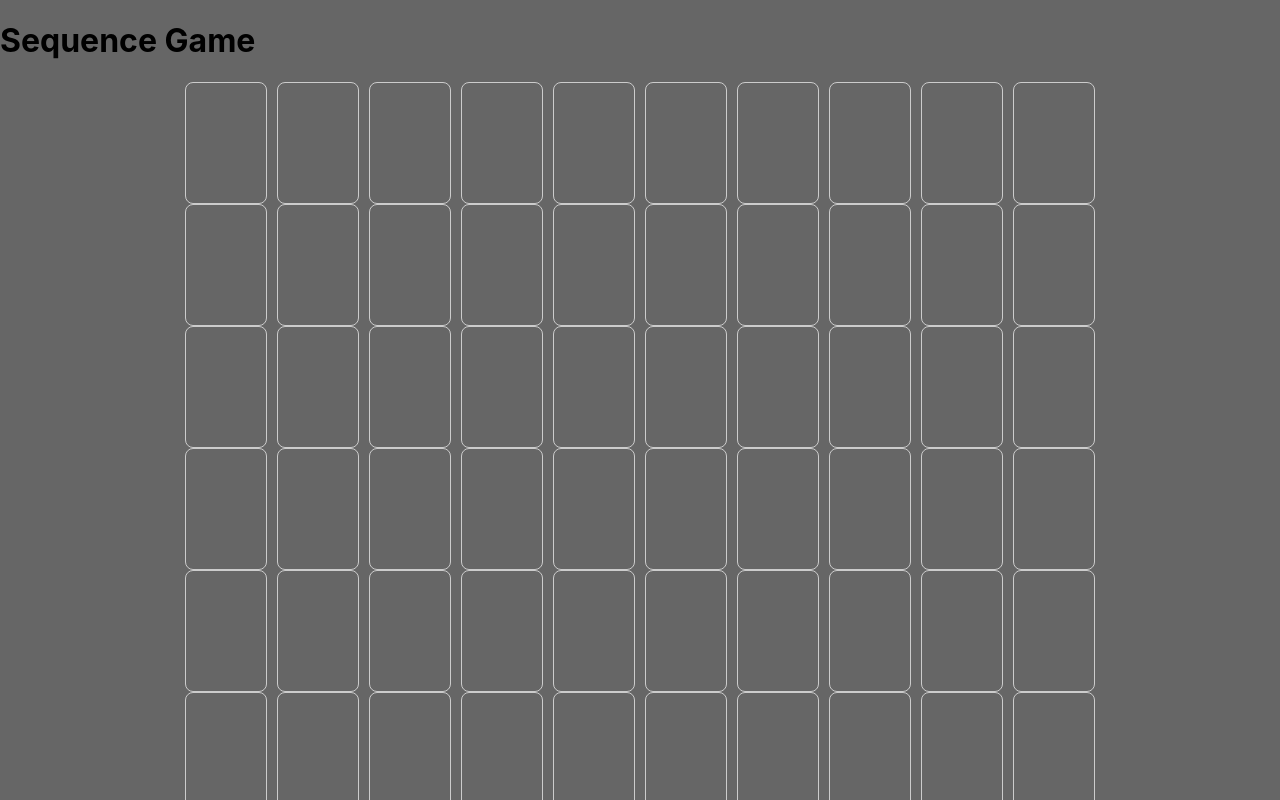
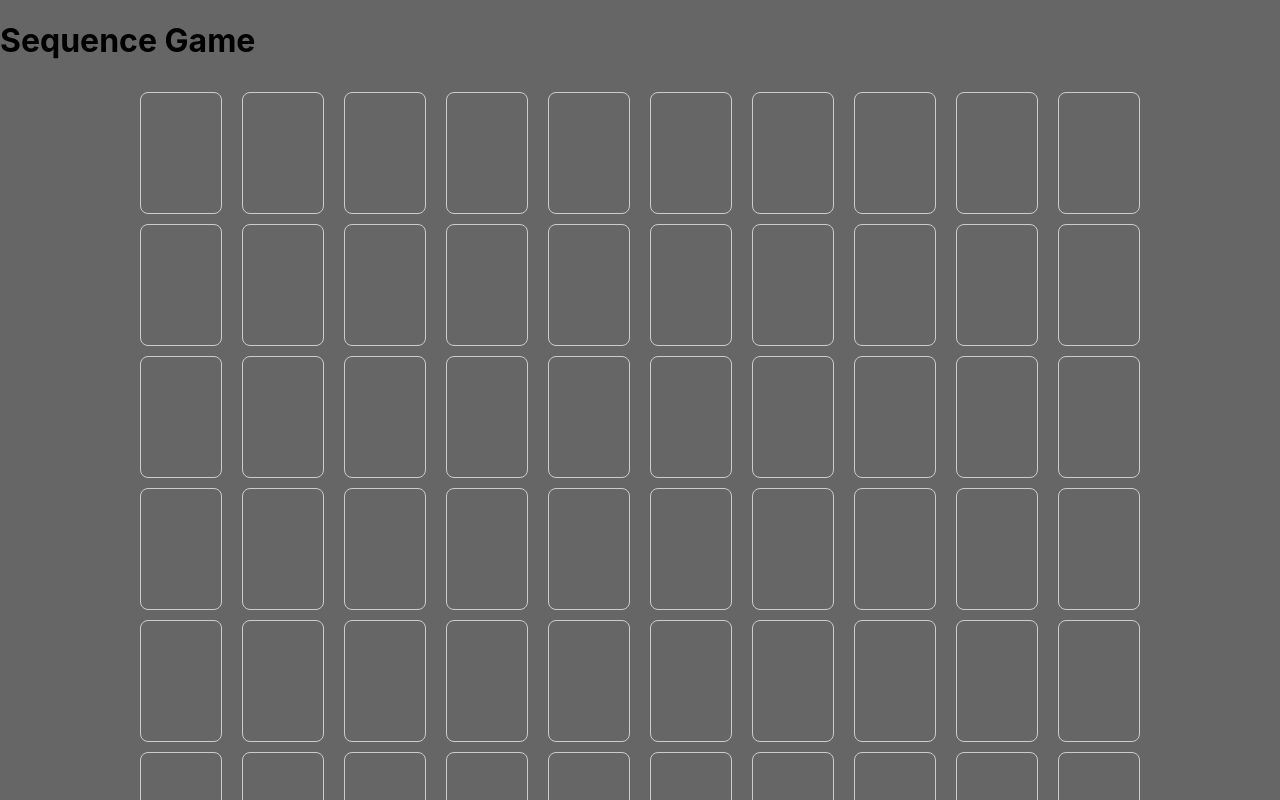
Before and after one commit to sahil-tandon/react-sequence-board-game, a React (Create React App) app: page / in a window 1280 px wide. Shown: the top 800 px of the page. Built offline with nearby package versions, Linux system fonts and the light colour scheme.

Commit message:
React Sequence Board Game | Card component update

```diff
--- a/src/components/Card/Card.css
+++ b/src/components/Card/Card.css
@@ -11,10 +11,11 @@
     cursor: pointer;
     user-select: none;
     transition: background-color 0.3s ease;
+    margin: 10px 5px;
 }
 
 .card:hover {
-    background-color: #f0f0f0;
+    background-color: #999;
 }
 
 .card-value {
--- a/src/components/Card/Card.js
+++ b/src/components/Card/Card.js
@@ -1,9 +1,9 @@
 import React from "react";
 import "./Card.css";
 
-const Card = ({ value }) => {
+const Card = ({ value, onClick }) => {
   return (
-    <div className="card">
+    <div className="card" onClick={onClick}>
       <span className="card-value">{value}</span>
     </div>
   );
```
